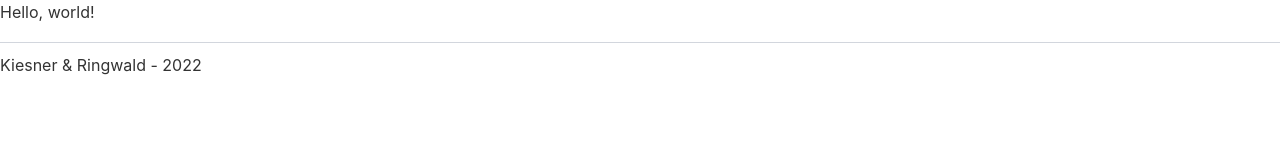
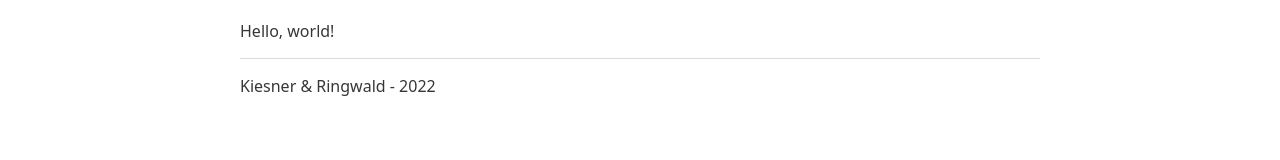
Before and after one commit to fkmr-dev/fkmr-web, a plain HTML site: page index.html in a window 1280 px wide. Drawn offline with nearby package versions, Linux system fonts and the light colour scheme.

Commit message:
water css

```diff
--- a/index.html
+++ b/index.html
@@ -8,23 +8,10 @@
   <meta name="description" content="">
   <meta name="viewport" content="width=device-width, initial-scale=1">
 
-  <link href="css/chota.css" rel="stylesheet">
+  <link rel="stylesheet" href="https://cdn.jsdelivr.net/npm/water.css@2/out/water.css">
+
 </head>
-<style>
-  body.dark {
-    --bg-color: #000;
-    --bg-secondary-color: #131316;
-    --font-color: #f5f5f5;
-    --color-grey: #ccc;
-    --color-darkGrey: #777;
-  }
-</style>
-<script>
-  if (window.matchMedia &&
-      window.matchMedia('(prefers-color-scheme: dark)').matches) {
-    document.body.classList.add('dark');
-  }
-</script>
+
 
 <body>
 
```
